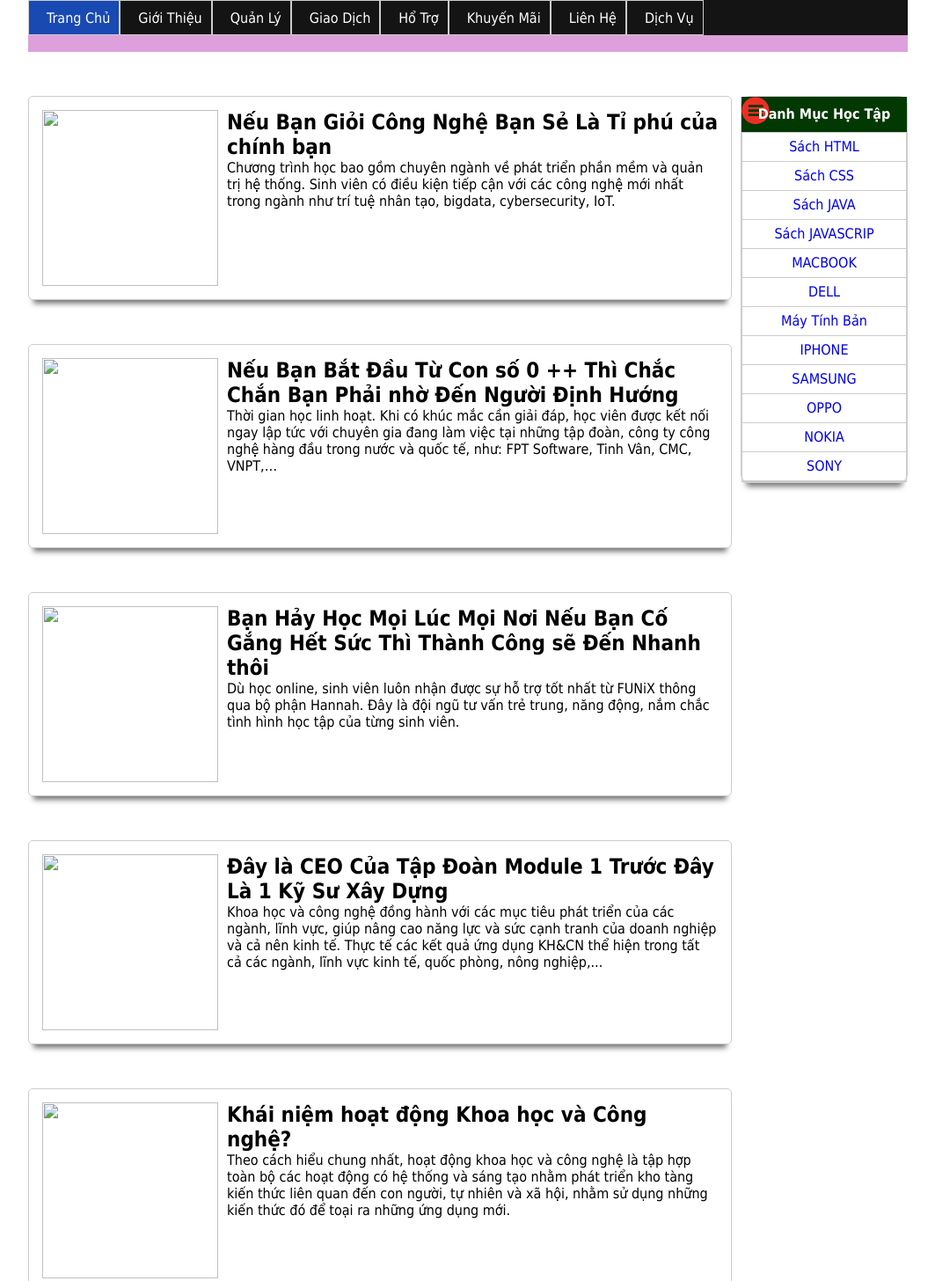
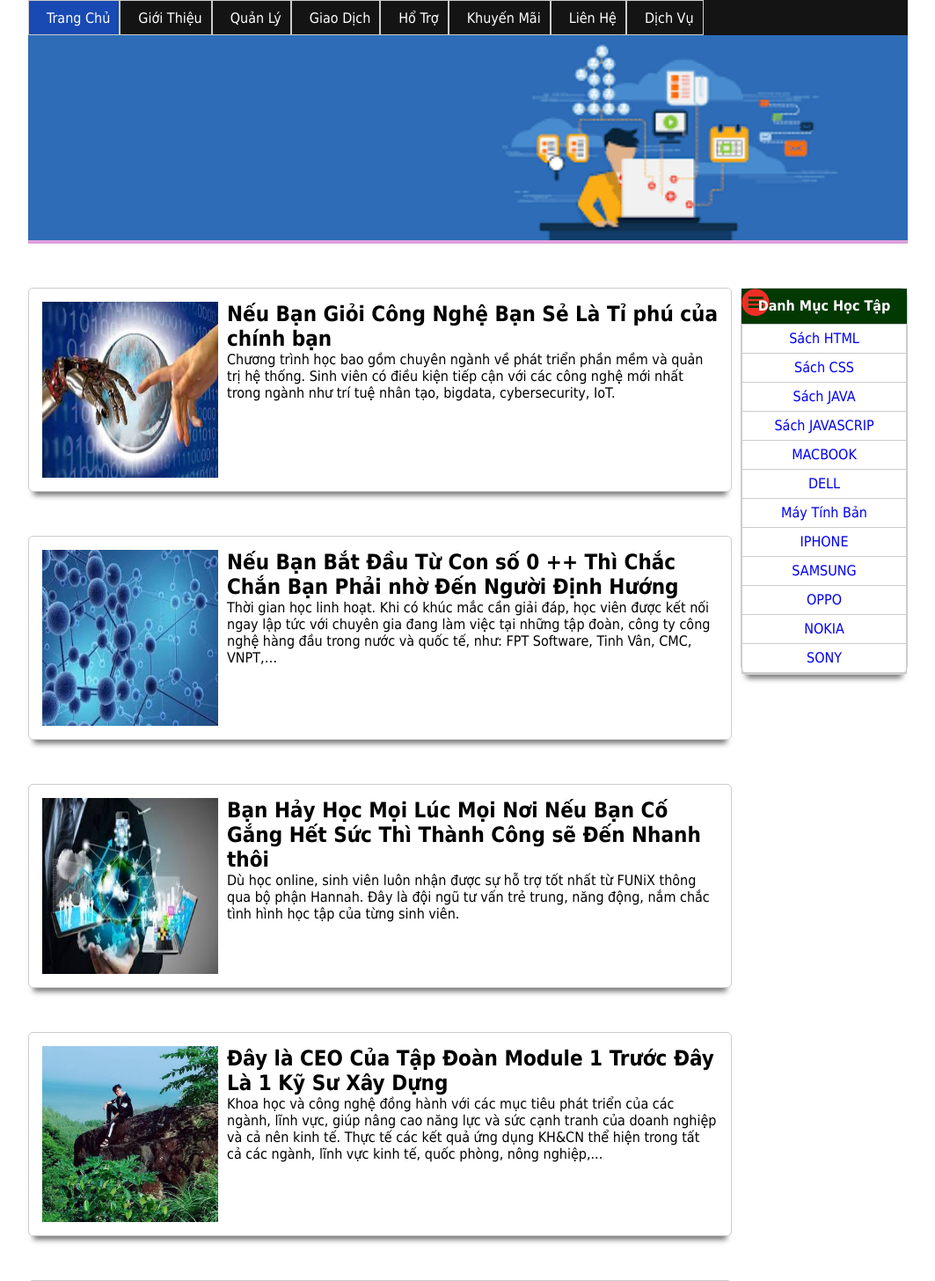
Before and after one commit to quoclan/casestudy, a plain HTML site: page index.html in a window 1280 px wide. Shown: the top 1456 px of the page at 88% size, without its empty margins (108-1171 px from the left). Drawn offline with Linux system fonts and the light colour scheme; files whose address does not match are found by name.

Commit message:
.tgyhngty

```diff
--- a/index.html
+++ b/index.html
@@ -5,7 +5,7 @@
     <meta charset="UTF-8">
     <meta name="viewport" content="width=device-width, initial-scale=1.0">
     <title>Bôn Béo</title>
-    <link rel="stylesheet" href="/okem.css" />
+    <link rel="stylesheet" href="./okem.css" />
 
 </head>
 
@@ -23,7 +23,7 @@
         </ul>
     </div>
     <div id="banner">
-        <img src="okemlun/images.png" alt="">
+        <img src="./images/images.png" alt="">
 
     </div>
     <div id="main">
@@ -31,7 +31,7 @@
             <ul>
                 <li>
                     <div class="pt1">
-                        <img src="okemlun/download (1).jpeg" alt="">
+                        <img src="./images/download (1).jpeg" alt="">
                         <div>
                             <h2>Nếu Bạn Giỏi Công Nghệ Bạn Sẻ Là Tỉ phú của chính bạn</h2>
                             <p> Chương trình học bao gồm chuyên ngành về phát triển phần mềm và quản trị hệ thống. Sinh
@@ -47,7 +47,7 @@
                 </li>
                 <li>
                     <div class="pt1">
-                        <img src="okemlun/download (2).jpeg" alt="">
+                        <img src="./images/download (2).jpeg" alt="">
                         <div class=>
                             <h2>Nếu Bạn Bắt Đầu Từ Con số 0 ++ Thì Chắc Chắn Bạn Phải nhờ Đến Người Định Hướng</h2>
                             <p> Thời gian học linh hoạt. Khi có khúc mắc cần giải đáp, học viên được kết nối ngay lập
@@ -59,7 +59,7 @@
                 </li>
                 <li>
                     <div class="pt1">
-                        <img src="okemlun/download.jpeg" alt="">
+                        <img src="./images/download.jpeg" alt="">
                         <div class=>
                             <h2>Bạn Hảy Học Mọi Lúc Mọi Nơi Nếu Bạn Cố Gắng Hết Sức Thì Thành Công sẽ Đến Nhanh thôi
                             </h2>
@@ -73,7 +73,7 @@
                 </li>
                 <li>
                     <div class="pt1">
-                        <img src="okemlun/50682888_1511637485635470_6560100474878427136_n.jpg" alt="">
+                        <img src="./images/50682888_1511637485635470_6560100474878427136_n.jpg" alt="">
                         <div class=>
                             <h2>Đây là CEO Của Tập Đoàn Module 1 Trước Đây Là 1 Kỹ Sư Xây Dựng</h2>
                             <p> Khoa học và công nghệ đồng hành với các mục tiêu phát triển của các ngành, lĩnh vực,
@@ -86,7 +86,7 @@
                 </li>
                 <li>
                     <div class="pt1">
-                        <img src="okemlun/images.jpeg" alt="">
+                        <img src="./images/images.jpeg" alt="">
                         <div class=>
                             <h2>Khái niệm hoạt động Khoa học và Công nghệ?</h2>
                             <p> Theo cách hiểu chung nhất, hoạt động khoa học và công nghệ là tập hợp toàn bộ các hoạt
@@ -99,7 +99,7 @@
                 </li>
                 <li>
                     <div class="pt1">
-                        <img src="okemlun/anhvinh.jpg" alt="">
+                        <img src="./images/anhvinh.jpg" alt="">
                         <div class=>
                             <h2>Phân biệt trí thức thông thường với tri thức khoa học?</h2>
                             <p> Chương trình học bao gồm chuyên ngành về phát triển phần mềm và quản trị hệ thống. Sinh
```
Also changed, not shown: 1 other file.
